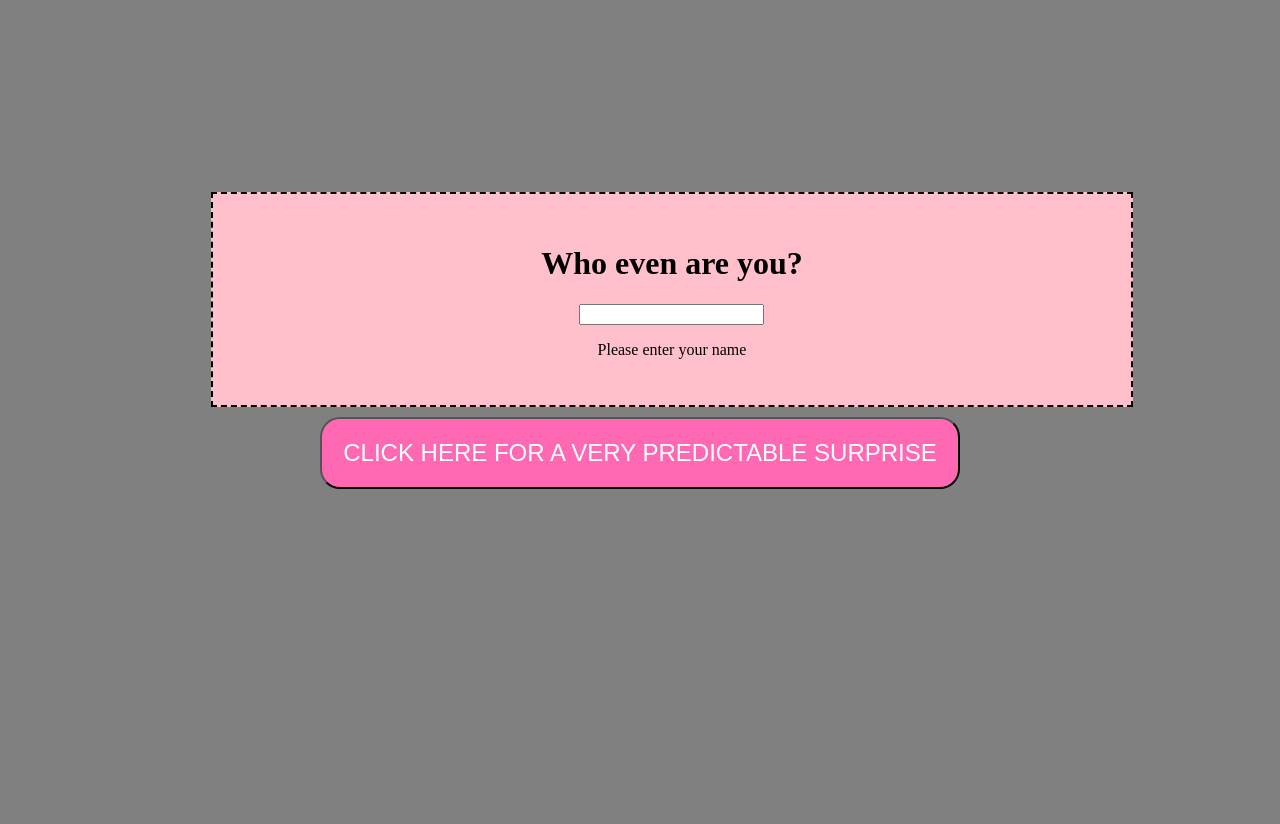
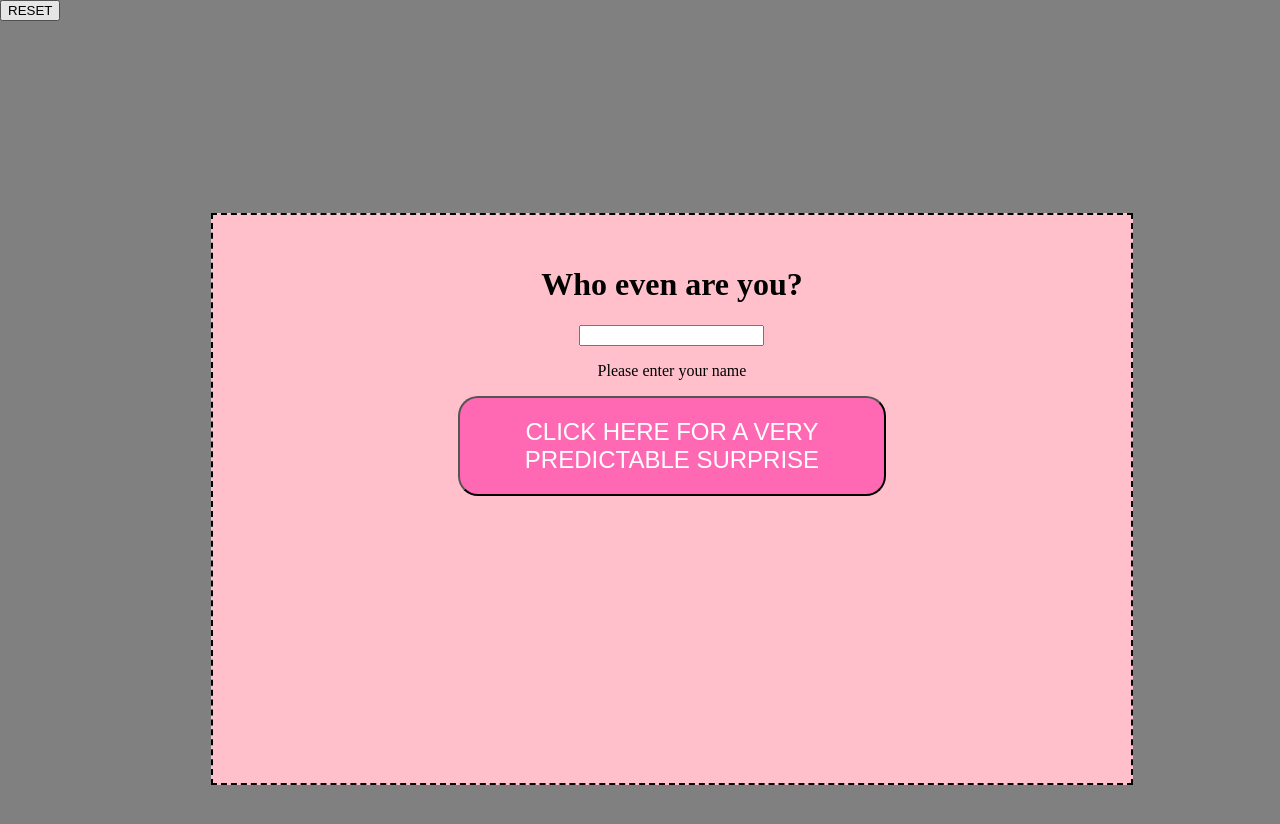
Before and after one commit to shivi-ki/Birthday-Wish, a React (Vite) app: page / in a window 1280 px wide. Shown: the top 824 px of the page. After the commit the page ends 800 px from the top, so only its background shows below. Built offline with nearby package versions, Linux system fonts and the light colour scheme.

Commit message:
configured elements on the page to show up based on logical flow

```diff
--- a/src/App.tsx
+++ b/src/App.tsx
@@ -1,13 +1,32 @@
 
 import './App.css'
-//import Text from './components/text'
+
 import NameInput from './components/nameInput'
+import Text from './components/text'
+import ResetButton from './components/resetButton'
+import { useState } from 'react'
+
+function App() {
+    const [name, setName] = useState("");
+
+    const [submitted, setSubmitted] = useState('');
+    const [clicked, setClicked] = useState(false);
 
 
-function App() {
     return (
-        <div>
-            <NameInput />
+        <div className="element">
+
+            <ResetButton setClicked={setClicked} setName={setName} setSubmitted={setSubmitted} />
+
+            <div className="title"
+                style={{display: clicked && name !== '' ? 'none' : 'block'} }>
+            <NameInput name={name} setName={setName} setSubmitted={setSubmitted} setClicked={setClicked} />
+            </div>
+
+
+            {submitted && clicked && !(name === '') && <Text name={name} />}
+
+
         </div>
     )
 }
--- a/src/components/nameInput.tsx
+++ b/src/components/nameInput.tsx
@@ -1,12 +1,6 @@
 
-import React, { useState } from "react";
-import Text from "./text";
 
-export default function NameInput() {
-    const [name, setName] = useState("");
-
-    const [submitted, setSubmitted] = useState('');
-    const [clicked, setClicked] = useState(false);
+export default function NameInput({ name, setName, setSubmitted, setClicked }) {
 
 
     const HandleChange = (e: React.ChangeEvent<HTMLInputElement>) => { setName(e.target.value); }
@@ -18,19 +12,20 @@ export default function NameInput() {
 
     return (
 
-
-        <div className="element">
+            /* shows up if button not clicked or name is empty */
             <div className="name-input">
                 <h1>Who even are you?</h1>
                 <input type="text"
                     value={name} onChange={HandleChange} />
                 {name === '' && <p>Please enter your name</p>}
+
+                <div className="go-button-container">
+                    <button className="go-button" onClick={HandleGoClick}>CLICK HERE FOR A VERY PREDICTABLE SURPRISE</button>
+                </div>
+
             </div>
 
-            <div className="go-button-container">
-                <button className="go-button" onClick={HandleGoClick}>CLICK HERE FOR A VERY PREDICTABLE SURPRISE</button>
-            </div>
-            {submitted && clicked && !(name === '') && <Text name={name} />}
-        </div>
+
+
     )
 }
--- /dev/null
+++ b/src/components/resetButton.tsx
@@ -0,0 +1,12 @@
+
+export default function ResetButton({ setClicked, setName, setSubmitted }) {
+	{/*can always see reset button */ }
+	{/*upload icon for it to display */ }
+
+	return (
+		< div >
+			<button className="reset-button" onClick={() => { setClicked(false); setName(''); setSubmitted(''); }}>RESET</button>
+		</div>
+	)
+
+}
```
